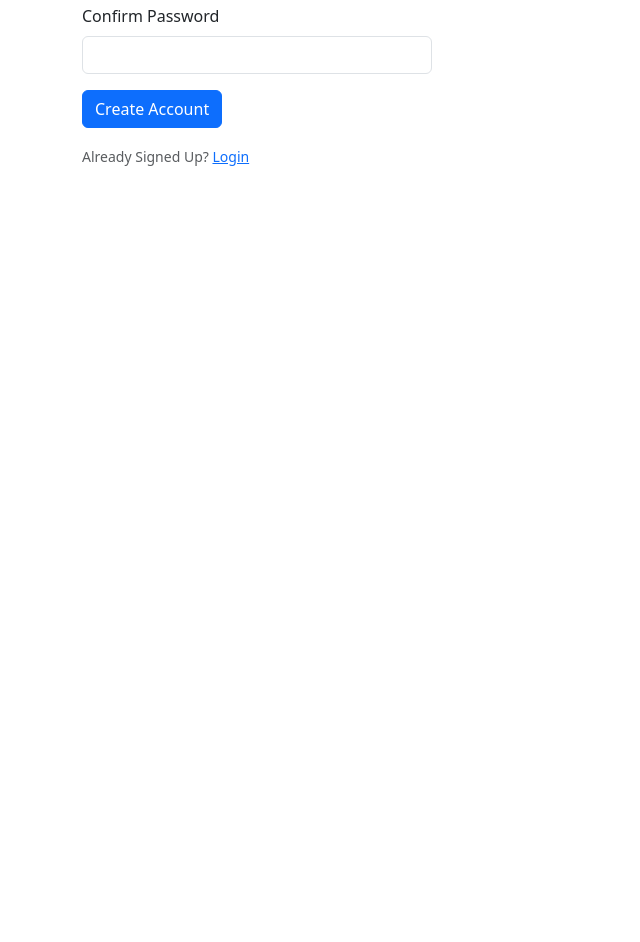
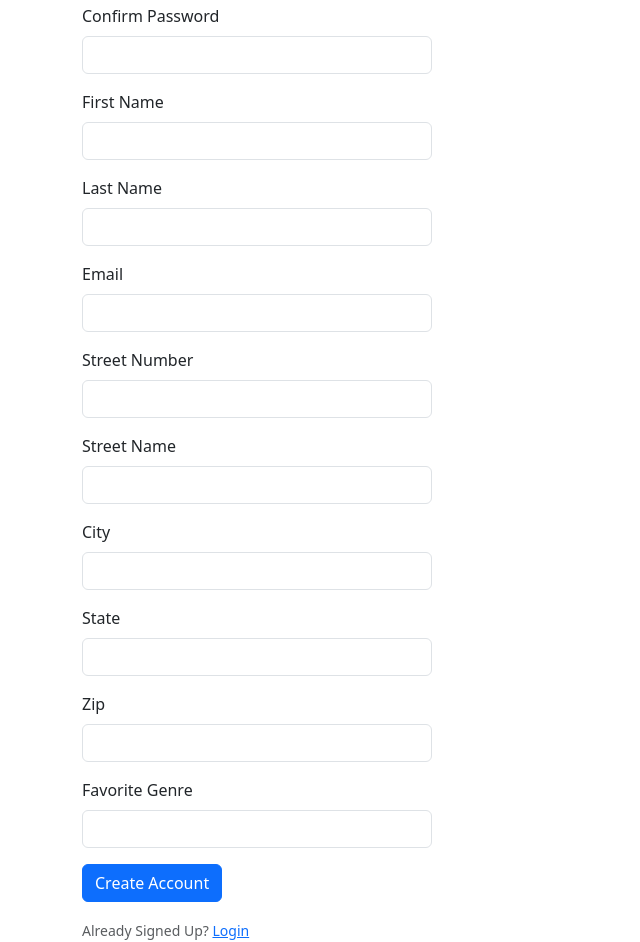
Before and after one commit to jessecrowe/capstone-template, a React (Vite) app in the folder client/: page /signup in a window 1280 px wide. Shown: the part 280-1222 px from the top of the page, without its empty margins (0-640 px from the left). Before the commit the page ends 800 px from the top, so only its background shows below. Built offline with nearby package versions, Linux system fonts and the light colour scheme.

Commit message:
updating state

```diff
--- a/client/src/pages/SignUpPage.jsx
+++ b/client/src/pages/SignUpPage.jsx
@@ -4,9 +4,18 @@ import { Link } from "react-router-dom";
 import useAuth from "../providers/AuthProvider/useAuth";
 
 const initialState = {
-  username: "",
+  userName: "",
   password: "",
   confirmPassword: "",
+  firstName: "",
+  lastName: "",
+  email: "",
+  streetName: "",
+  streetNum: "",
+  city: "",
+  state: "",
+  zipCode: "",
+  favGenres: "",
 };
 
 function SignUpPage() {
@@ -17,9 +26,11 @@ function SignUpPage() {
   const handleSubmit = async (e) => {
     e.preventDefault();
 
-    const { username, password, confirmPassword } = formData;
+    const { userName, password, confirmPassword, firstName, lastName, email,
+    streetName, streetNum, city, state, zipCode, favGenres } = formData;
 
-    await handleSignUp(username, password, confirmPassword)
+    await handleSignUp(userName, password, confirmPassword, firstName, lastName, email,
+      streetName, streetNum, city, state, zipCode, favGenres)
   }
 
   const handleInputChange = (e) => setFormData({...formData, [e.target.name]: e.target.value})
@@ -32,21 +43,21 @@ function SignUpPage() {
         <Form.Label>Username</Form.Label>
         <Form.Control
         type="text"
-        autoComplete="off"
-        name="username"
-        value={formData.username}
+        // autoComplete="off"
+        name="userName"
+        value={formData.userName}
         onChange={handleInputChange}
         required
         />
       <Form.Control.Feedback type="invalid">
-        {errors.username}
+        {errors.userName}
       </Form.Control.Feedback>
       </Form.Group>
       <Form.Group className="mb-3">
         <Form.Label>Password</Form.Label>
         <Form.Control
         type="password"
-        autoComplete="off"
+        // autoComplete="off"
         name="password"
         value={formData.password}
         onChange={handleInputChange}
@@ -60,7 +71,7 @@ function SignUpPage() {
         <Form.Label>Confirm Password</Form.Label>
         <Form.Control
         type="password"
-        autoComplete="off"
+        // autoComplete="off"
         name="confirmPassword"
         value={formData.confirmPassword}
         onChange={handleInputChange}
@@ -70,6 +81,132 @@ function SignUpPage() {
         {errors.confirmPassword}
       </Form.Control.Feedback>
       </Form.Group>
+      <Form.Group className="mb-3">
+        <Form.Label>First Name</Form.Label>
+        <Form.Control
+        type="text"
+        // autoComplete="off"
+        name="firstName"
+        value={formData.firstName}
+        onChange={handleInputChange}
+        required
+        />
+      <Form.Control.Feedback type="invalid">
+        {errors.firstName}
+      </Form.Control.Feedback>
+      </Form.Group>
+      <Form.Group className="mb-3">
+        <Form.Label>Last Name</Form.Label>
+        <Form.Control
+        type="text"
+        // autoComplete="off"
+        name="lastName"
+        value={formData.lastName}
+        onChange={handleInputChange}
+        required
+        />
+      <Form.Control.Feedback type="invalid">
+        {errors.lastName}
+      </Form.Control.Feedback>
+      </Form.Group>
+      <Form.Group className="mb-3">
+        <Form.Label>Email</Form.Label>
+        <Form.Control
+        type="email"
+        // autoComplete="off"
+        name="email"
+        value={formData.email}
+        onChange={handleInputChange}
+        required
+        />
+      <Form.Control.Feedback type="invalid">
+        {errors.email}
+      </Form.Control.Feedback>
+      </Form.Group>
+      <Form.Group className="mb-3">
+        <Form.Label>Street Number</Form.Label>
+        <Form.Control
+        type="text"
+        // autoComplete="off"
+        name="streetNum"
+        value={formData.streetNum}
+        onChange={handleInputChange}
+        required
+        />
+      <Form.Control.Feedback type="invalid">
+        {errors.streetNum}
+      </Form.Control.Feedback>
+      </Form.Group>
+      <Form.Group className="mb-3">
+        <Form.Label>Street Name</Form.Label>
+        <Form.Control
+        type="text"
+        // autoComplete="off"
+        name="streetName"
+        value={formData.streetName}
+        onChange={handleInputChange}
+        required
+        />
+      <Form.Control.Feedback type="invalid">
+        {errors.streetName}
+      </Form.Control.Feedback>
+      </Form.Group>
+      <Form.Group className="mb-3">
+        <Form.Label>City</Form.Label>
+        <Form.Control
+        type="text"
+        // autoComplete="off"
+        name="city"
+        value={formData.city}
+        onChange={handleInputChange}
+        required
+        />
+      <Form.Control.Feedback type="invalid">
+        {errors.city}
+      </Form.Control.Feedback>
+      </Form.Group>
+      <Form.Group className="mb-3">
+        <Form.Label>State</Form.Label>
+        <Form.Control
+        type="text"
+        // autoComplete="off"
+        name="state"
+        value={formData.state}
+        onChange={handleInputChange}
+        required
+        />
+      <Form.Control.Feedback type="invalid">
+        {errors.state}
+      </Form.Control.Feedback>
+      </Form.Group>
+      <Form.Group className="mb-3">
+        <Form.Label>Zip</Form.Label>
+        <Form.Control
+        type="text"
+        // autoComplete="off"
+        name="zipCode"
+        value={formData.zipCode}
+        onChange={handleInputChange}
+        required
+        />
+      <Form.Control.Feedback type="invalid">
+        {errors.zipCode}
+      </Form.Control.Feedback>
+      </Form.Group>
+      <Form.Group className="mb-3">
+        <Form.Label>Favorite Genre</Form.Label>
+        <Form.Control
+        type="text"
+        // autoComplete="off"
+        name="favGenres"
+        value={formData.favGenres}
+        onChange={handleInputChange}
+        />
+      <Form.Control.Feedback type="invalid">
+        {errors.favGenres}
+      </Form.Control.Feedback>
+      </Form.Group>
+
       <Form.Group className="mb-3">
         <Button type="submit">Create Account</Button>
       </Form.Group>
--- a/client/src/providers/AuthProvider/useAuth.jsx
+++ b/client/src/providers/AuthProvider/useAuth.jsx
@@ -7,8 +7,10 @@ import { signIn, signUp } from "../../services/auth.services";
 const useAuth = () => {
   const { state, dispatch } = useContext(authContext);
 
-  const handleSignUp = async (username, password, confirmPassword) => {
-  const response = await signUp (username, password, confirmPassword);
+  const handleSignUp = async (username, password, confirmPassword, firstName, lastName, email,
+    streetName, streetNum, city, state, zipCode, favGenres) => {
+  const response = await signUp (username, password, confirmPassword,  firstName, lastName, email,
+    streetName, streetNum, city, state, zipCode, favGenres);
   console.log(response)
   await signIn(username, password)
   };
@@ -23,6 +25,7 @@ const useAuth = () => {
   };
 
   return {
+    ...state,
     handleSignIn,
     handleSignOut,
     handleSignUp,
--- a/client/src/services/auth.services.js
+++ b/client/src/services/auth.services.js
@@ -4,5 +4,8 @@ export const  signIn= (username, password) =>  {
  api.post("/auth/signin", { username, password})
 }
 
-export const signUp = (username, password, confirmPassword) =>
-  api.post("/auth/signup", {username, password, confirmPassword})
+export const signUp = (username, password, confirmPassword,
+  firstName, lastName, email,
+  streetName, streetNum, city, state, zipCode, favGenres  ) =>
+  api.post("/auth/signup", {username, password, confirmPassword, firstName, lastName, email,
+    streetName, streetNum, city, state, zipCode, favGenres })
```
Also changed, not shown: client/public/book.png (deleted).
